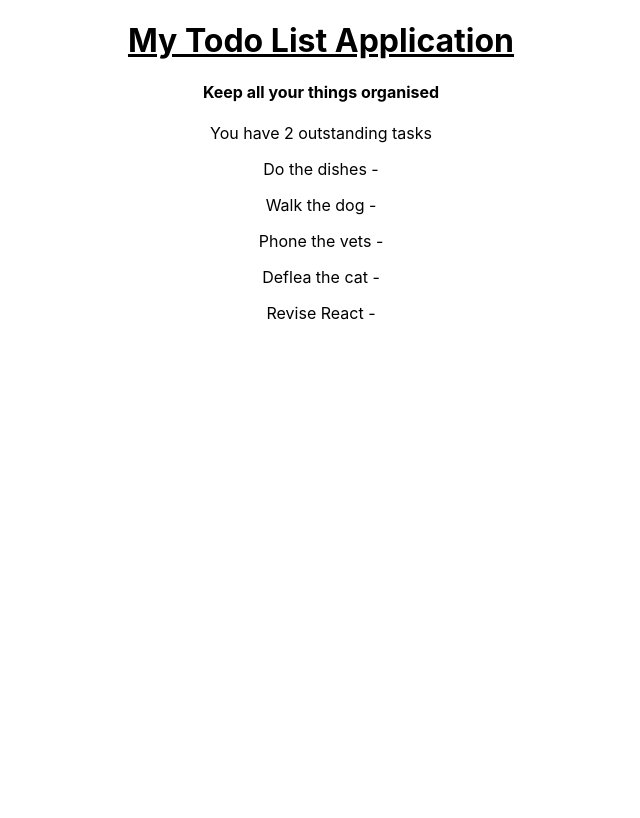
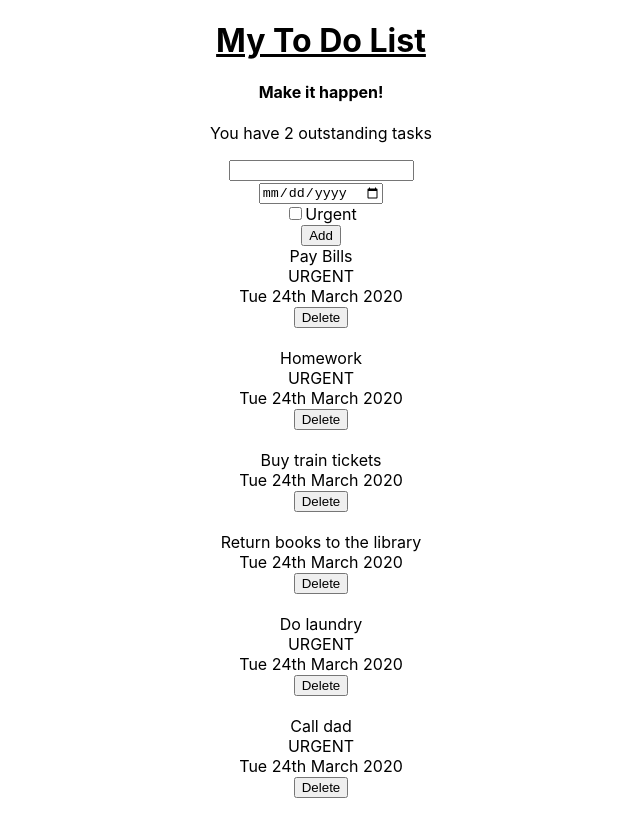
Before and after one commit to sosinuga/todo_list_frontend_Feb2020, a React (Create React App) app: page / in a window 1280 px wide. Shown: the whole page, without its empty margins (319-959 px from the left). Built offline with nearby package versions, Linux system fonts and the light colour scheme.

Commit message:
porting HTML file to React

```diff
--- a/package.json
+++ b/package.json
@@ -6,6 +6,7 @@
     "@testing-library/jest-dom": "^4.2.4",
     "@testing-library/react": "^9.5.0",
     "@testing-library/user-event": "^7.2.1",
+    "moment": "^2.24.0",
     "react": "^16.13.0",
     "react-dom": "^16.13.0",
     "react-scripts": "3.4.0"
--- /dev/null
+++ b/src/AddTask.js
@@ -0,0 +1,25 @@
+import React from "react";
+
+function AddNewTask() {
+    return (
+        <div className="row mb-3">
+            <div className="col-4">
+                <input type="text" className="form-control" />
+            </div>
+            <div className="col-4">
+                <input type="date" className="form-control" />
+            </div>
+            <div className="col-2">
+                <input type="checkbox" className="form-check-input" id="urgentCheck" />
+                <label className="form-check-label" htmlFor="urgentCheck">
+                    Urgent
+        </label>
+            </div>
+            <div className="col-2">
+                <button className="btn btn-primary">Add</button>
+            </div>
+        </div>
+    );
+}
+
+export default AddNewTask;
--- a/src/App.js
+++ b/src/App.js
@@ -1,9 +1,10 @@
-import React from 'react';
-import logo from './logo.svg';
-import './App.css';
-import Header from "./Header/Header";
-import TaskCount from "./TaskCount/TaskCount";
-import Task from "./Task";
+import React from "react";
+import logo from "./logo.svg";
+import "./App.css";
+import Header from "./Header/Header.js";
+import TaskCount from "./TaskCount/TaskCount.js";
+import Task from "./Task/Task.js";
+import AddNewTask from "./AddTask.js";
 
 function App() {
   return (
@@ -12,14 +13,20 @@ function App() {
       <main>
         <TaskCount />
         <div>
+          <AddNewTask />
+        </div>
+        <div>
           {/* Passing a prop of text to each Task component */}
-            <Task text="Do the dishes" urgent={true} />
-            <Task text="Walk the dog" urgent={false} />
-            <Task text="Phone the vets" urgent={true} />
-            <Task text="Deflea the cat" urgent={false} />
-            <Task text="Revise React" urgent={false}/>
+          <Task text="Pay Bills" urgent={true} />
+          <Task text="Homework" urgent={true} />
+          <Task text="Buy train tickets" urgent={false} />
+          <Task text="Return books to the library" urgent={false} />
+          <Task text="Do laundry" urgent={true} />
+          <Task text="Call dad" urgent={true} />
+
         </div>
       </main>
+
     </div>
   );
 }
--- a/src/Header/Header.js
+++ b/src/Header/Header.js
@@ -3,11 +3,17 @@ import "./Header.css";
 
 function Header () {
     return (
-        <header>
-            <h1 id="mainTitle">My Todo List Application</h1>
-            <h4>Keep all your things organised</h4>
-        </header>
-    )
+
+
+
+        <div id="myDIV" className="header">
+        <h1 id="mainTitle">My To Do List</h1>
+
+        <h4>Make it happen!</h4>
+
+      </div>
+
+    );
 }
 
 export default Header;
--- a/src/Task.js
+++ /dev/null
@@ -1,11 +0,0 @@
-import React from "react";
-
-function Task(props) {
-    // props ={text: "Do the dishes"}
-    return (
-        <p>{props.text} - {props.urgent }
-        </p>
-    )
-}
-
-export default Task;
--- /dev/null
+++ b/src/Task/Task.css
@@ -0,0 +1,3 @@
+.taskRow {
+    margin-bottom: 20px;
+  }
--- /dev/null
+++ b/src/Task/Task.js
@@ -0,0 +1,26 @@
+import React from "react";
+import moment from "moment";
+import "./Task.css";
+
+function Task(props) {
+  // props = { text: "Do the dishes", urgent: true, completed: true, dueDate: "2020-03-10" }
+  return (
+    <div className="row taskRow">
+      <div className="col-12 col-md-4">{props.text}</div>
+      <div className="col-6 col-md-2">
+        {props.urgent === true ? "URGENT" : ""}
+      </div>
+      <div className="col-6 col-md-2">
+        {moment(props.dueDate).format("ddd Do MMMM YYYY")}
+      </div>
+      <div className="col-6 col-md-2">
+        {props.completed === false && <button className="btn btn-primary">Mark as complete</button>}
+      </div>
+      <div className="col-6 col-md-2">
+        <button className="btn btn-danger">Delete</button>
+      </div>
+    </div>
+  );
+}
+
+export default Task;
```
Also changed, not shown: src/index.html (added, +45 -0 lines), src/Header/To do list.jpg (added), 1 other file (tests, documents, lock files or other folders). Lines whose indentation alone changed are shown as unchanged.
